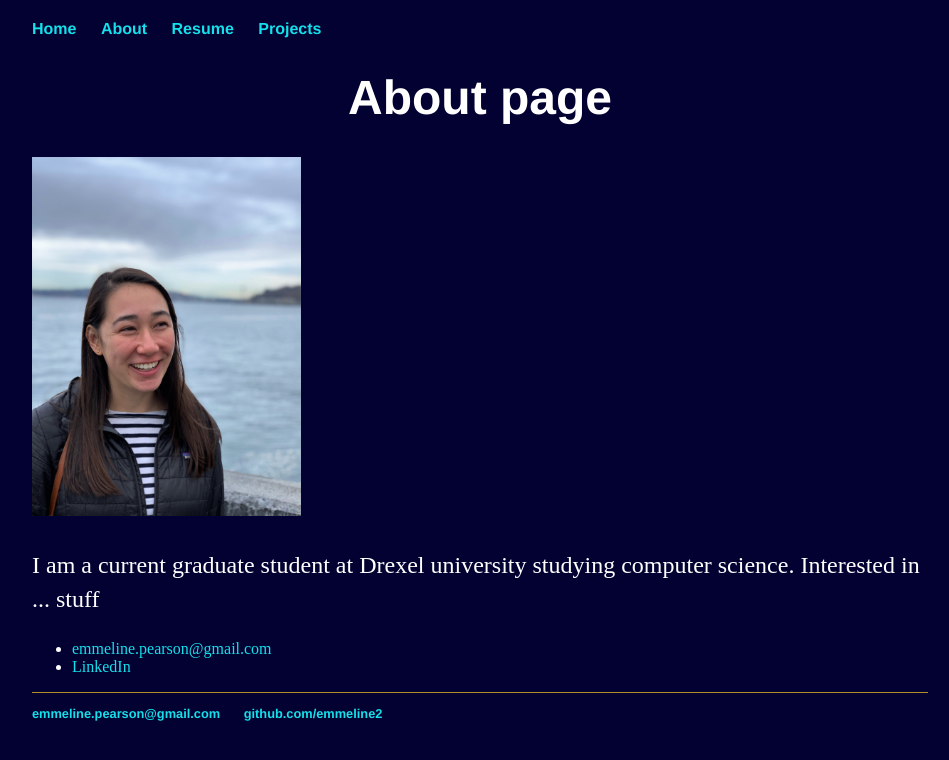
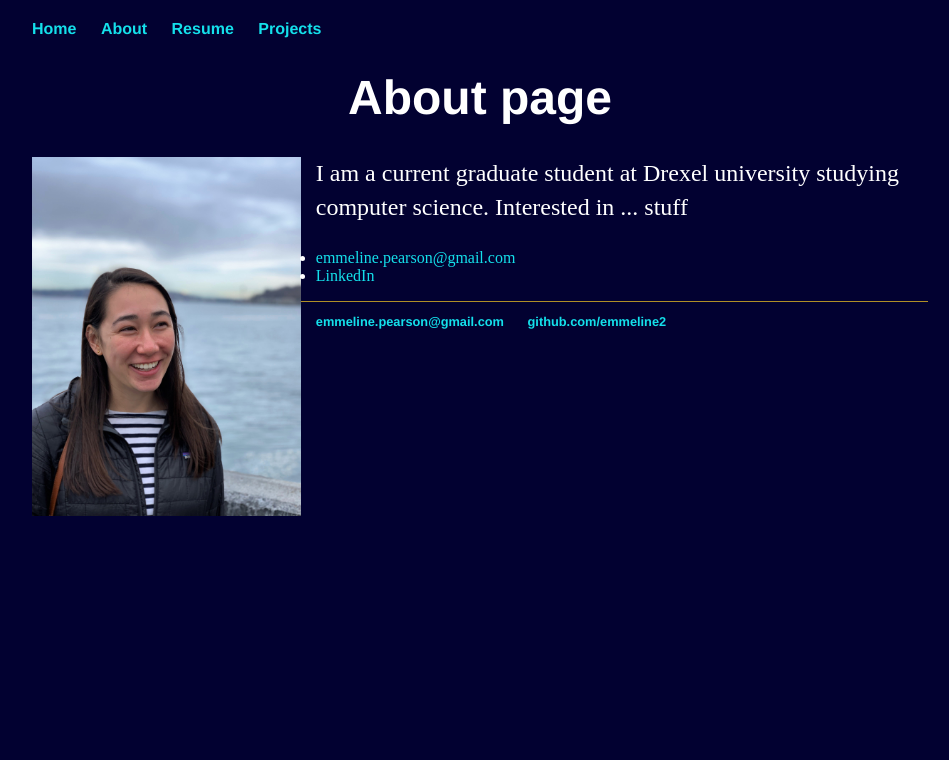
Before and after one commit to emmeline2/emmeline2.github.io, a Jekyll site: the page built from about/index.html, in a window 1280 px wide. Shown: the top 760 px of the page, without its empty margins (160-1109 px from the left). Built offline with Jekyll 4.4.1, drawn with Linux system fonts in a browser that asks for light colours.

Commit message:
float left

```diff
--- a/css/main.css
+++ b/css/main.css
@@ -53,7 +53,8 @@ footer {
 .portrait {
     height: auto;
     max-width: 30%;
-    display: inline-block;
+    float: left;
+    margin: 0 15px 0 0;
 }
 
 .resumeBttnTxt{
```
